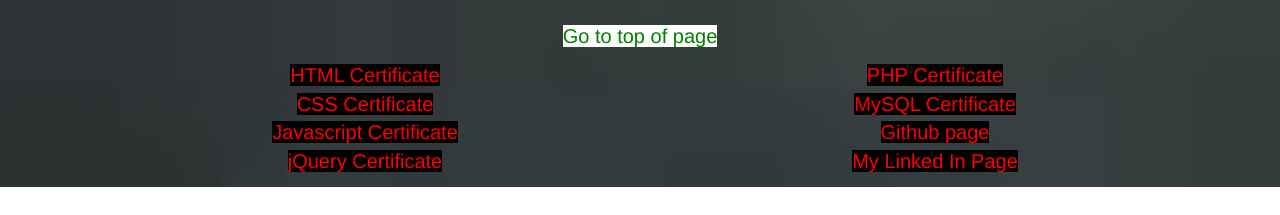
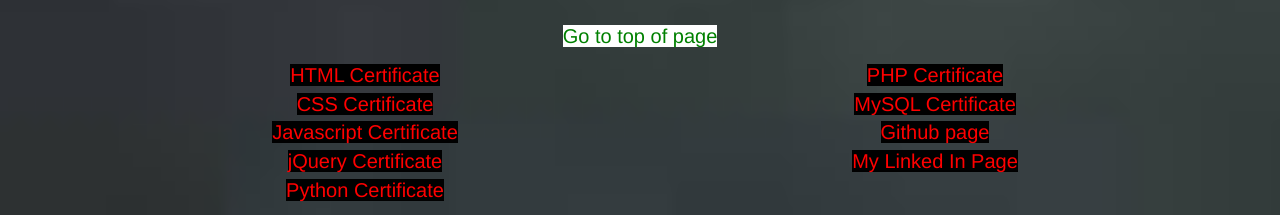
Before and after one commit to tech696969/resume, a plain HTML site: page index.html in a window 1280 px wide. Shown: the part 2353-2568 px from the top of the page. Before the commit the page ends 2540 px from the top, so only its background shows below. Drawn offline with nearby package versions, Linux system fonts and the light colour scheme.

Commit message:
Update index.html

```diff
--- a/index.html
+++ b/index.html
@@ -185,6 +185,7 @@
                 <li><a href="certificates/CSS.pdf" target="_blank">CSS Certificate</a></li>
                 <li><a href="certificates/Javascript.pdf" target="_blank">Javascript Certificate</a></li>
                 <li><a href="certificates/jQuery.pdf" target="_blank">jQuery Certificate</a></li>
+                <li><a href="Python.pdf" target="_blank">Python Certificate</a></li>
             </ul>
         </div>
             <div class="col-md-6">
```
